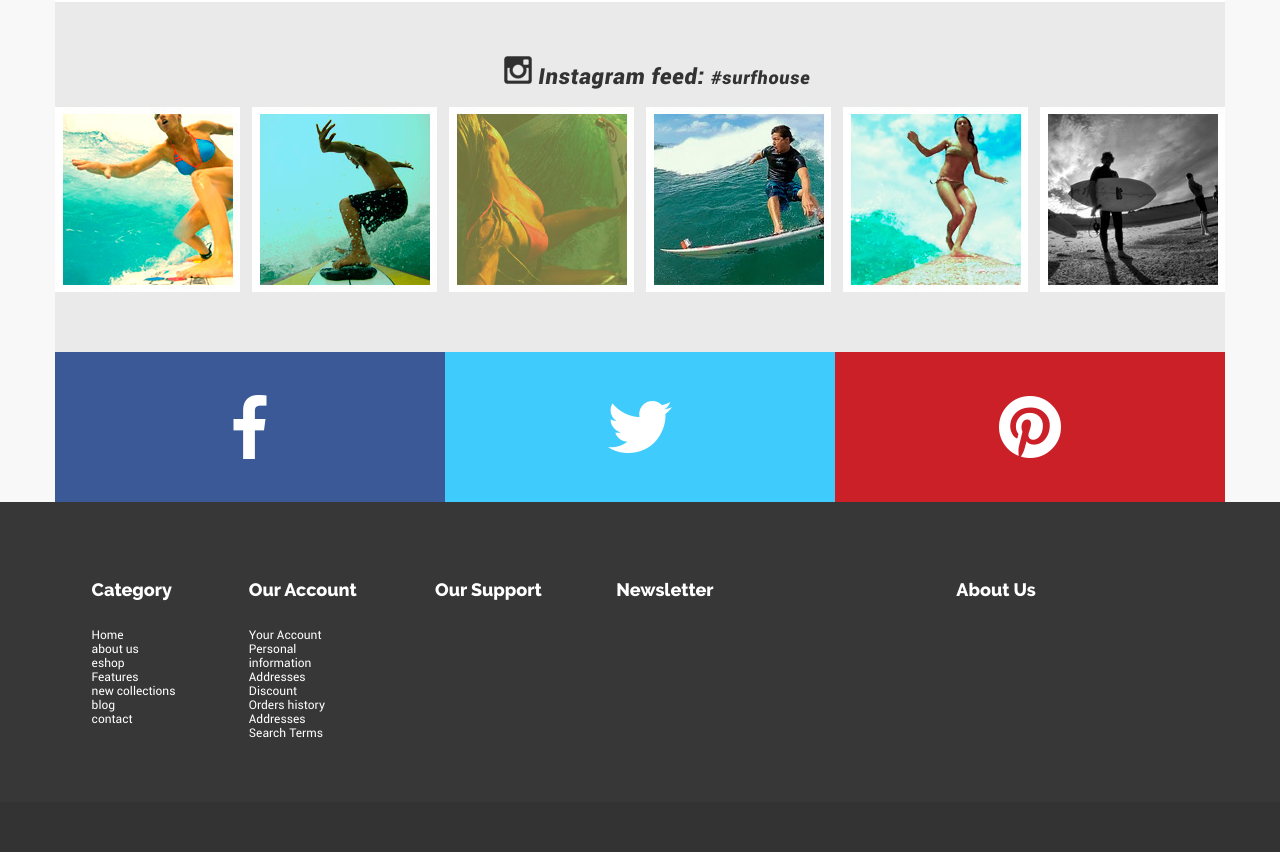
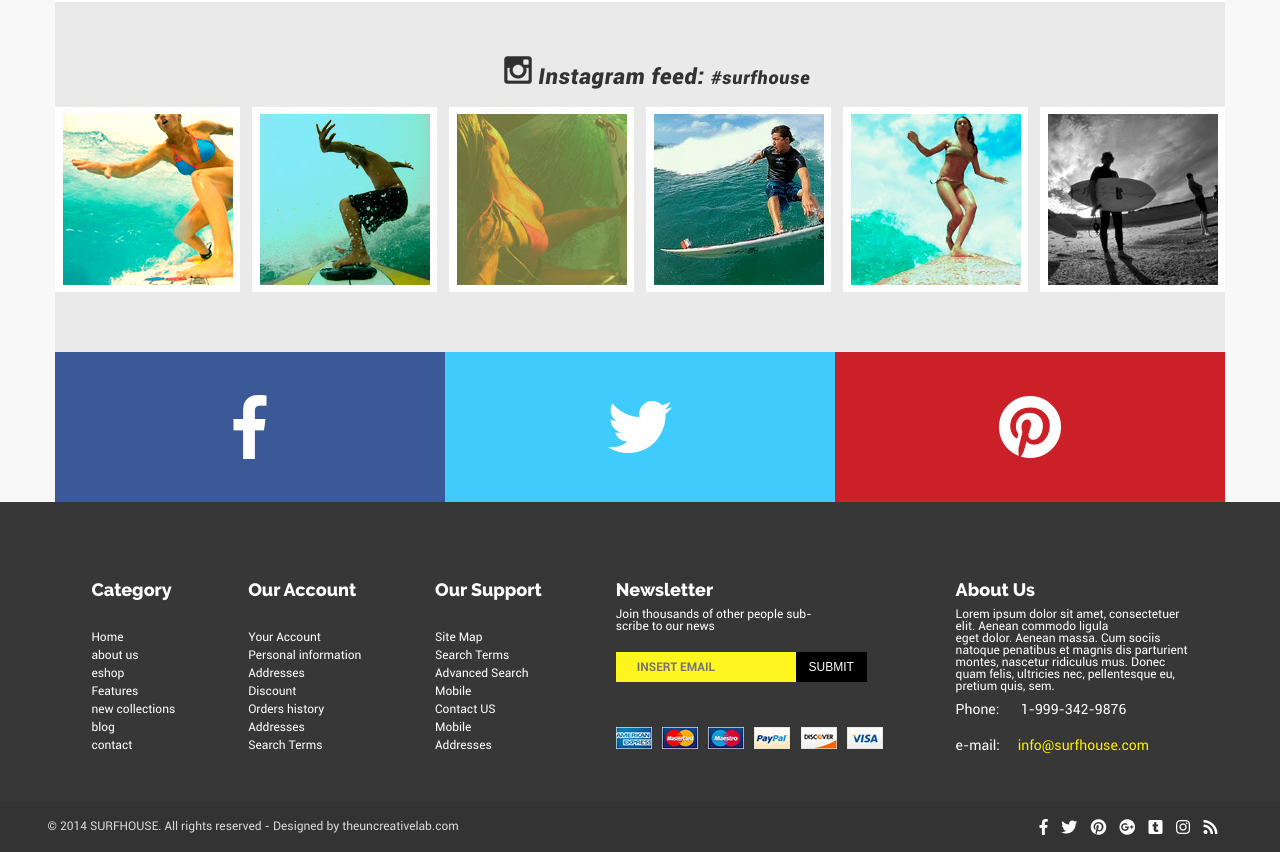
Before and after one commit to SmirnoffRD/HTML_CSS_From_Desctop_Lesson6, a plain HTML site: page index.html in a window 1280 px wide. Shown: the part 2504-3356 px from the top of the page. Drawn offline with Linux system fonts and the light colour scheme.

```diff
--- a/index.html
+++ b/index.html
@@ -181,29 +181,73 @@
                         our support
                     </div>
                     <div class="columnContent">
-
+                        <a href="#">Site Map</a><br>
+                        <a href="#">Search Terms</a><br>
+                        <a href="#">Advanced Search</a><br>
+                        <a href="#">Mobile</a><br>
+                        <a href="#">Contact US</a><br>
+                        <a href="#">Mobile</a><br>
+                        <a href="#">Addresses</a><br>
                     </div>
                 </div>
                 <div class="footerColumnNewsletter">
-                    <div class="contentHead">
+                    <div class="contentHead contentHeadM">
                         newsletter
                     </div>
-                    <div class="columnContent">
-
+                    <div class="columnContent columnContentM">
+                        Join thousands of other people sub-<br>scribe to our news
+                        <form action="#" class="formNL">
+                            <input type="email" class="inEmail" placeholder="INSERT EMAIL">
+                            <button class="buttonE">SUBMIT</button>
+                        </form>
+                        <div class="paymet">
+                            <img src="images/paymentMethods/american-express.jpg" alt="">
+                            <img src="images/paymentMethods/master-card.jpg" alt="">
+                            <img src="images/paymentMethods/maestro.jpg" alt="">
+                            <img src="images/paymentMethods/paypal.jpg" alt="">
+                            <img src="images/paymentMethods/discover.jpg" alt="">
+                            <img src="images/paymentMethods/visa.jpg" alt="">
+                        </div>
                     </div>
                 </div>
                 <div class="footerColumnAbout">
-                    <div class="contentHead">
+                    <div class="contentHead contentHeadM">
                         about us
                     </div>
-                    <div class="columnContent">
-
+                    <div class="columnContent columnContentM">
+                        Lorem ipsum dolor sit amet,
+                        consectetuer <br>elit.
+                        Aenean commodo ligula <br>eget dolor.
+                        Aenean massa. Cum sociis <br>natoque
+                        penatibus et magnis dis parturient
+                        <br>montes, nascetur ridiculus mus.
+                        Donec <br>quam felis, ultricies nec,
+                        pellentesque eu, <br>pretium quis, sem.
+                        <div class="phonebox">
+                            Phone: <span>1-999-342-9876</span>
+                        </div>
+                        <div class="emailbox">
+                            e-mail:<a href="#">info@surfhouse.com</a>
+                        </div>
                     </div>
                 </div>
             </div>
         </div>
         <div class="footerBottom">
-
+            <div class="footerBottomCont">
+                <div class="footerLeft">
+                    &copy; 2014  SURFHOUSE. All rights reserved - Designed by theuncreativelab.com
+                </div>
+                <div class="footerRight">
+                    <i class="fab fa-facebook-f"></i>
+                    <i class="fab fa-twitter"></i>
+                    <i class="fab fa-pinterest"></i>
+                    <i class="fab fa-google-plus"></i>
+                    <i class="fab fa-tumblr-square"></i>
+                    <i class="fab fa-instagram"></i>
+                    <i class="fas fa-rss"></i>
+                </div>
+            </div>
         </div>
     </footer>
 </body>
--- a/styles/styles.css
+++ b/styles/styles.css
@@ -341,7 +341,7 @@ footer{
 }
 
 .footerColumnAccount{
-    width: 113px;
+    width: 114px;
 }
 
 .footerColumnSupport{
@@ -353,7 +353,7 @@ footer{
 }
 
 .footerColumnAbout{
-    width: 232px;
+    width: 233px;
 }
 
 .contentHead{
@@ -363,12 +363,112 @@ footer{
     text-transform: capitalize;
 }
 
+.contentHeadM{
+    margin-bottom: 8px;
+}
+
+.formNL{
+    height: 30px;
+    margin-top: 20px;
+}
+
+.formNL input{
+    background-color: #fff51f;
+    font-family: "Roboto Bold", sans-serif;
+    font-size: 12px;
+    width: 180px;
+    height: 30px;
+    border: none;
+    box-sizing: border-box;
+    color: rgba(51, 51, 51, 0.45);
+    float: left;
+    padding-left: 21px;
+}
+
+.buttonE{
+    background-color: black;
+    width: 71px;
+    height: 30px;
+    font-family: "Roboto-Regular", sans-serif;
+    font-size: 12px;
+    color: white;
+    border: none;
+}
+
+.buttonE:hover{
+    background-color: white;
+    color: black;
+}
+
+.paymet{
+    display: flex;
+    align-items: center;
+    justify-content: space-between;
+    margin-top: 45px;
+}
+
+.phonebox{
+    font-size: 14px;
+    line-height: 1.67;
+}
+.phonebox span{
+    font-size: 14px;
+    line-height: 2.57;
+    display: inline-block;
+    margin-left: 18px;
+}
+
+.emailbox{
+    font-size: 14px;
+    line-height: 1.67;
+}
+
+.emailbox a{
+    color: #faef03;
+    line-height: 2.57;
+    font-size: 14px;
+    font-style: normal;
+    display: inline-block;
+    margin-left: 18px;
+}
+
 .columnContent{
     font-family: "Roboto Regular", sans-serif;
     font-size: 12px;
+    line-height: 1.5;
+}
+
+.columnContentM{
+    line-height: 1;
 }
 
 .footerBottom{
     height: 50px;
     background-color: #333333;
 }
+
+.footerBottomCont{
+    display: flex;
+    width: 1170px;
+    height: inherit;
+    margin: 0 auto;
+    justify-content: space-between;
+    align-items: center;
+    padding-left: 6px;
+    padding-right: 21px;
+}
+
+.footerLeft{
+    font-family: "Roboto Regular", sans-serif;
+    font-size: 12px;
+    line-height: 1.8;
+    color: #dad9d9;
+}
+
+.footerRight{
+    display: flex;
+    justify-content: space-between;
+    align-items: center;
+    width: 178px;
+    color: white;
+}
```
Also changed, not shown: images/paymentMethods/american-express.jpg (added), images/paymentMethods/discover.jpg (added), images/paymentMethods/maestro.jpg (added), images/paymentMethods/master-card.jpg (added), images/paymentMethods/paypal.jpg (added), images/paymentMethods/visa.jpg (added).
